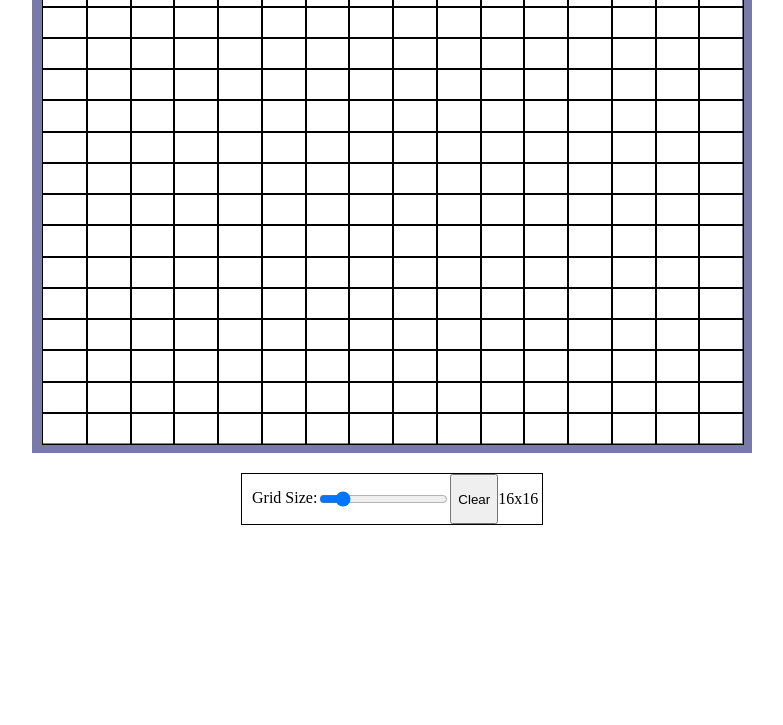
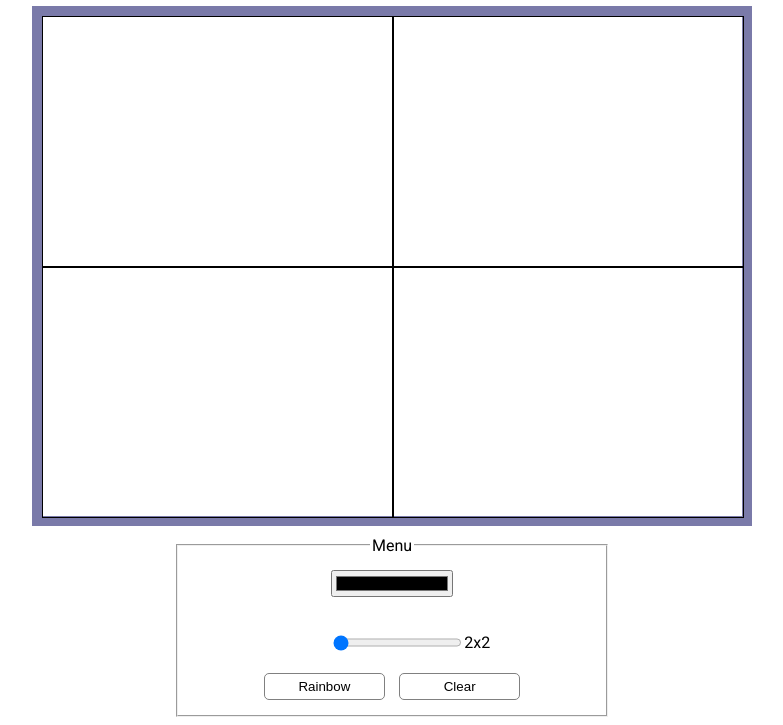
Before and after one commit to Ginsengs/ETCH-A-SKETCH, a plain HTML site: page index.html in a window 1280 px wide. Shown: the part 75-800 px from the top of the page, without its empty margins (248-1031 px from the left). Drawn offline with Linux system fonts and the light colour scheme.

Commit message:
finish rainbow function

```diff
--- a/index.html
+++ b/index.html
@@ -4,18 +4,28 @@
     <meta charset="UTF-8">
     <title>Document</title>
     <link rel="stylesheet" href="style.css">
+    <link rel="preconnect" href="https://fonts.googleapis.com">
+<link rel="preconnect" href="https://fonts.gstatic.com" crossorigin>
+<link href="https://fonts.googleapis.com/css2?family=Roboto:ital,wght@0,400;0,500;1,900&display=swap" rel="stylesheet">
 </head>
 <body>
+    <h1>Etch-A-Sketch</h1>
     <div id="container">
 
     </div>
 
+    <fieldset>
+        <legend>Menu</legend>
+        <div class="menu-content">
+        <input type="color" id="myColor">
 
-    <div class="menu">
-        <label for="grid size">Grid Size: </label>
-        <input type="range" min="2" max="100" value="16" class="slider" id="myRange">
-        <button>Clear</button>
+    <div class="gridSizing">
+        <input type="range" min="2" max="100" value="2" class="slider" id="myRange">
       </div>
+      <button onclick=rainbowEffect()>Rainbow</button>
+      <button onclick=clearGrid()>Clear</button>
+    </div>
+    </fieldset>
 
 </body>
 <script src="script.js"></script>
--- a/script.js
+++ b/script.js
@@ -1,10 +1,10 @@
+// Creates initial grid
 const container = document.querySelector("#container")
-
-for (let i = 0; i < 16; i++) {
+for (let i = 0; i < 2; i++) {
 	const col = document.createElement('div');
 	col.classList.add('column');
 
-    for (let x = 0; x < 16; x++) {
+	for (let x = 0; x < 2; x++) {
 		const grid = document.createElement('div');
 		grid.classList.add('item');
 		container.appendChild(col)
@@ -14,7 +14,7 @@ for (let i = 0; i < 16; i++) {
 }
 
 
-
+// Creates grid when size is changed
 function createGrid(size) {
 	const body = document.getElementById("container");
 	while (body.hasChildNodes()) {
@@ -32,21 +32,36 @@ function createGrid(size) {
 			col.appendChild(grid);
 		}
 	}
-    drawingEffect();
+
+	drawingEffect('black');
 }
 
-drawingEffect();
 
+drawingEffect('black');
 
-
-
-function drawingEffect() {
+function rainbowEffect(){
     const grids = document.querySelectorAll(".item")
 	grids.forEach(gri => gri.addEventListener('mouseenter', drawer));
 
 	function drawer(e) {
 		console.log(e)
-        e.target.classList.add("hover")
+		// e.target.classList.add("hover")
+		e.target.style.backgroundColor = '#' + Math.floor(Math.random()*16777215).toString(16);
+
+	}
+
+}
+
+
+// function to create the drawing over grid effect
+function drawingEffect(color) {
+	const grids = document.querySelectorAll(".item")
+	grids.forEach(gri => gri.addEventListener('mouseenter', drawer));
+
+	function drawer(e) {
+		console.log(e)
+		// e.target.classList.add("hover")
+		e.target.style.backgroundColor = color;
 
 	}
 
@@ -54,8 +69,8 @@ function drawingEffect() {
 
 
 
-
-const sliderContainer = document.querySelector(".menu")
+// function connects slider with grid size, changing slider changes grid
+const sliderContainer = document.querySelector(".gridSizing")
 var slider = document.getElementById("myRange");
 const output = document.createElement('p')
 output.textContent = slider.value + "x" + slider.value; // Display the default slider value
@@ -67,3 +82,23 @@ slider.oninput = function() {
 	output.textContent = this.value + "x" + this.value;
 	createGrid(this.value)
 }
+
+// function that clears grid once clear button is pressed
+function clearGrid() {
+	const body = document.querySelectorAll("div.item");
+	console.log(body);
+	for (let i = 0; i < body.length; i++) {
+		body[i].style.backgroundColor = 'white';;
+	}
+
+}
+
+// function to change the color to whatever is chosen
+var theInput = document.getElementById("myColor");
+
+theInput.addEventListener("input", function() {
+	var theColor = theInput.value;
+	console.log(theColor)
+	drawingEffect(theColor)
+
+}, false);
--- a/style.css
+++ b/style.css
@@ -1,10 +1,24 @@
+body {
+  font-family: 'Roboto', sans-serif;
+}
+
+
+h1 {
+  text-align: center;
+}
 #container {
   display: flex;
   border: 10px solid rgb(122, 122, 169);
   width: 700px;
   height: 500px;
   margin: 0 auto;
+  background-color: white;
 
+}
+
+
+#container:hover {
+  cursor: crosshair;
 }
 .item {
 border: .1px solid black;
@@ -28,16 +42,39 @@ display: grid;
 
 }
 
-.menu {
-  border: 1px solid black;
-  display: flex;
-  margin: 20px;
-  width: 300px;
+.gridSizing {
+  width: 30%;
   margin: 0 auto;
   margin-top: 20px;
+  display: flex;
 }
 
-.menu label {
+
+button {
+  border: 1px solid gray;
+  border-radius: 5px;
+  background-color: white;
   margin-top: 15px;
-  margin-left: 10px;
+  width: 30%;
+  height: 15%;
+  padding: 5px;
+  margin: 5px;
+
 }
+
+button:hover {
+  background-color: rgba(228, 226, 226, 0.643);
+  transform: scale(110%);
+}
+
+fieldset {
+  margin: 0 auto;
+  margin-top: 10px;
+  text-align: center;
+  width: 32%;
+}
+
+input[type=color]{
+  margin-top: 10px;
+  width: 30%;
+}
```
Lines whose indentation alone changed are shown as unchanged.
